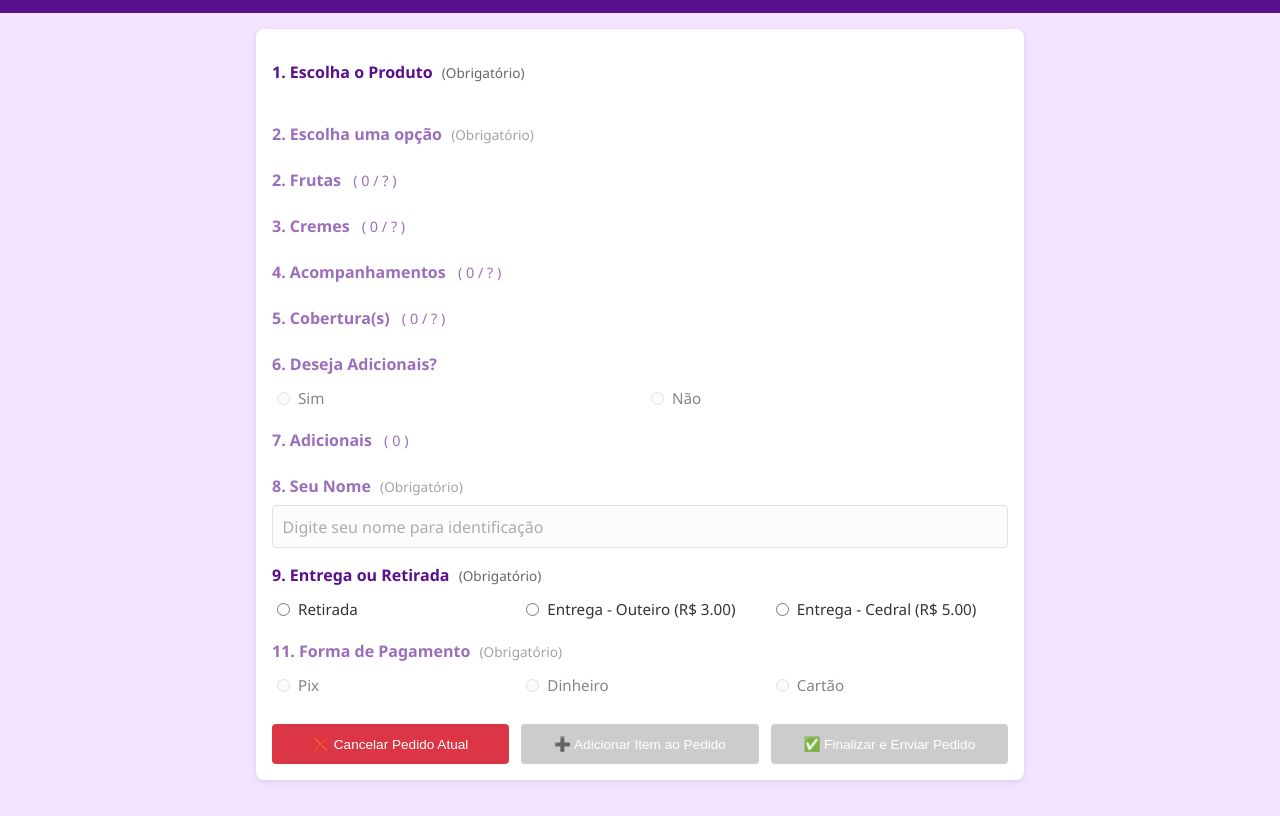
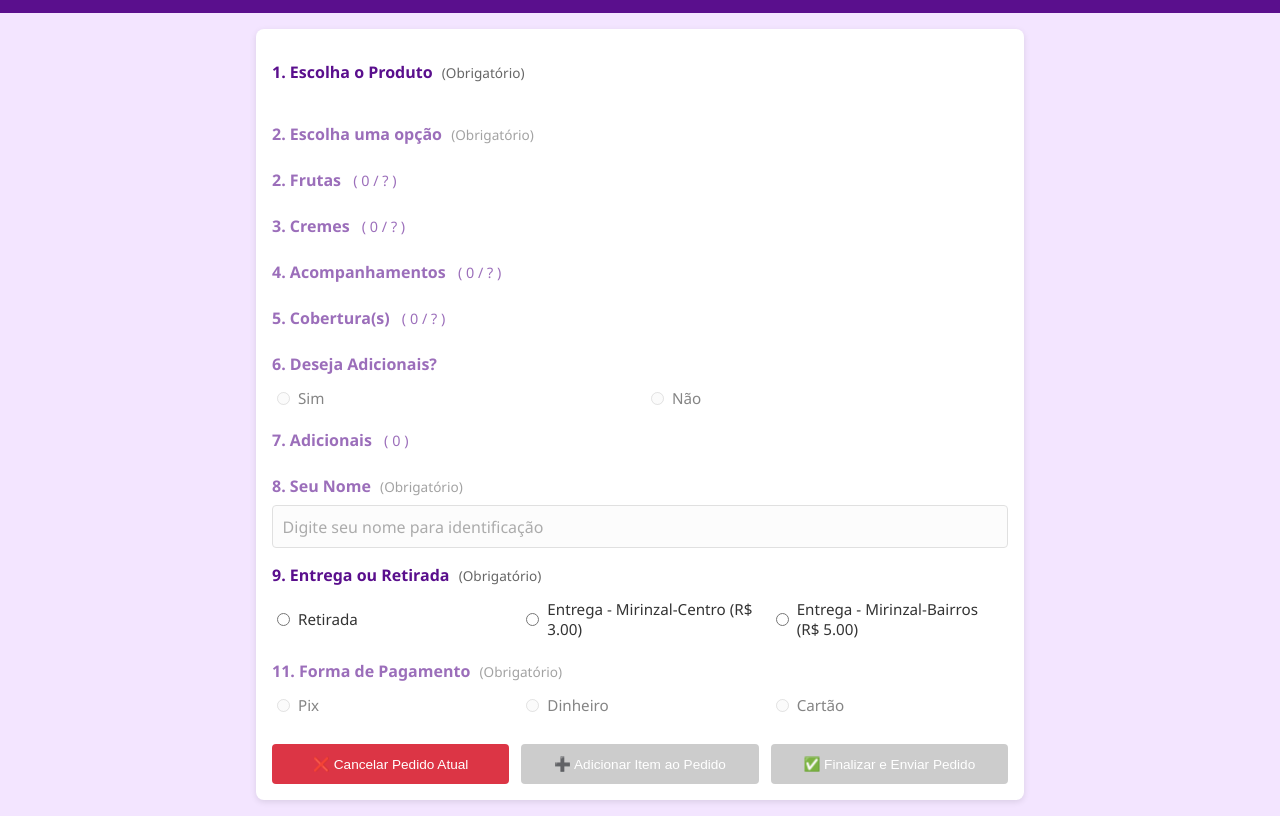
Before and after one commit to Anderson5247/Blue_acai_app_Mirinzal, a website: page public/index.html in a window 1280 px wide. Shown: the part 217-1033 px from the top of the page. Drawn offline with Linux system fonts and the light colour scheme; no server answers.

Commit message:
Update index.html

```diff
--- a/public/index.html
+++ b/public/index.html
@@ -352,8 +352,8 @@ label.disabled-item {
                     <legend>9. Entrega ou Retirada <span class="section-status">(Obrigatório)</span></legend>
                     <div class="grid-2">
                         <label><input type="radio" name="delivery" value="Retirada" required />Retirada</label>
-                        <label><input type="radio" name="delivery" value="Outeiro - R$ 3.00" />Entrega - Outeiro (R$ 3.00)</label>
-                        <label><input type="radio" name="delivery" value="Cedral - R$ 5.00" />Entrega - Cedral (R$ 5.00)</label>
+                        <label><input type="radio" name="delivery" value="Mirinzal-Centro - R$ 3.00" />Entrega - Mirinzal-Centro (R$ 3.00)</label>
+                        <label><input type="radio" name="delivery" value="Mirinzal-Bairros - R$ 5.00" />Entrega - Mirinzal-Bairros (R$ 5.00)</label>
                     </div>
                 </fieldset>
 
```
